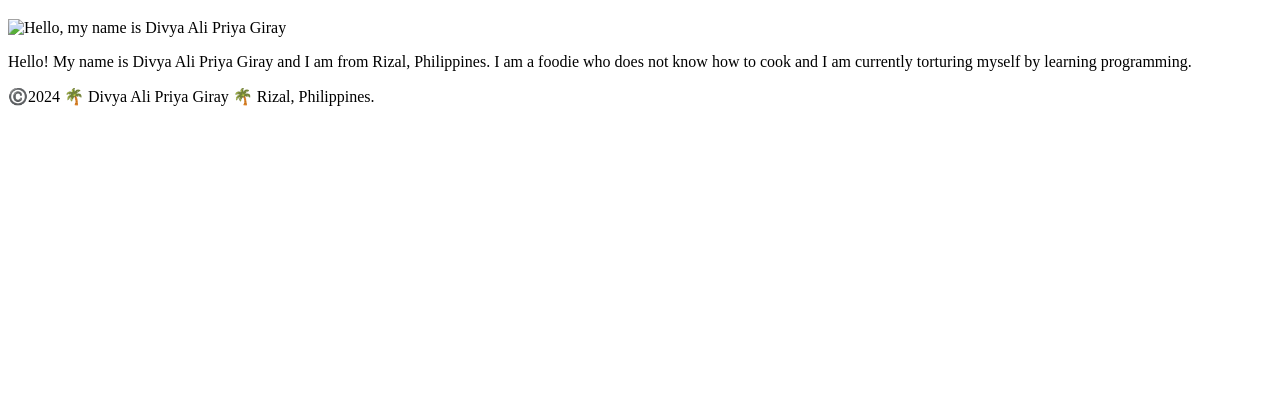
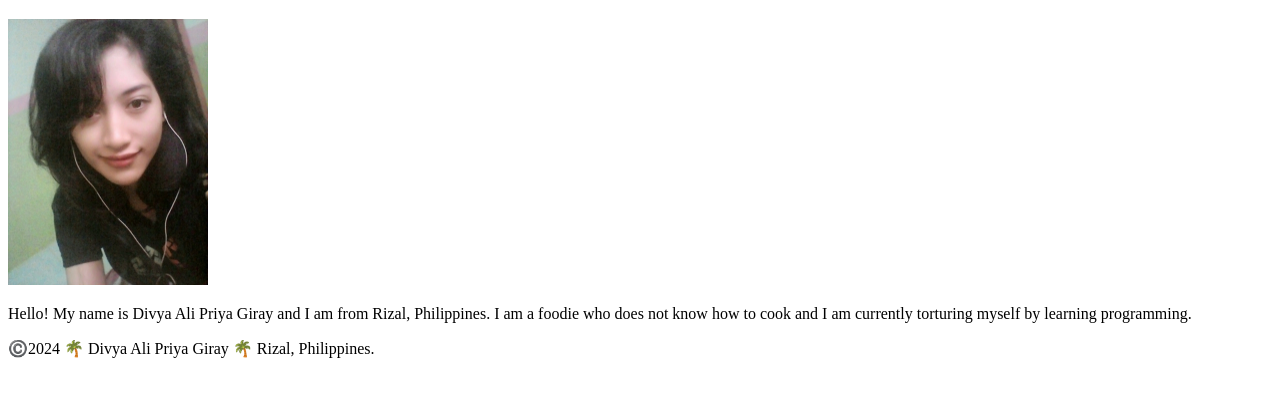
Before and after one commit to DivyaAliPriyaGiray/wdd130, a plain HTML site: page index.html in a window 1280 px wide. Shown: the part 87-484 px from the top of the page. Drawn offline with Linux system fonts and the light colour scheme.

Commit message:
Update index.html

```diff
--- a/index.html
+++ b/index.html
@@ -14,7 +14,7 @@
       </header>
     <main>
             <h1>Divya Ali Priya Giray | WDD 130</h1>
-            <img src="images/image.webp" alt="Hello, my name is Divya Ali Priya Giray" width="200">
+            <img src="image.webp" alt="Hello, my name is Divya Ali Priya Giray" width="200">
             <p>Hello! My name is Divya Ali Priya Giray and I am from Rizal, Philippines. I am a foodie who does not know how to cook and I am currently torturing myself by learning programming.</p>
     </main>
       <footer>
```
